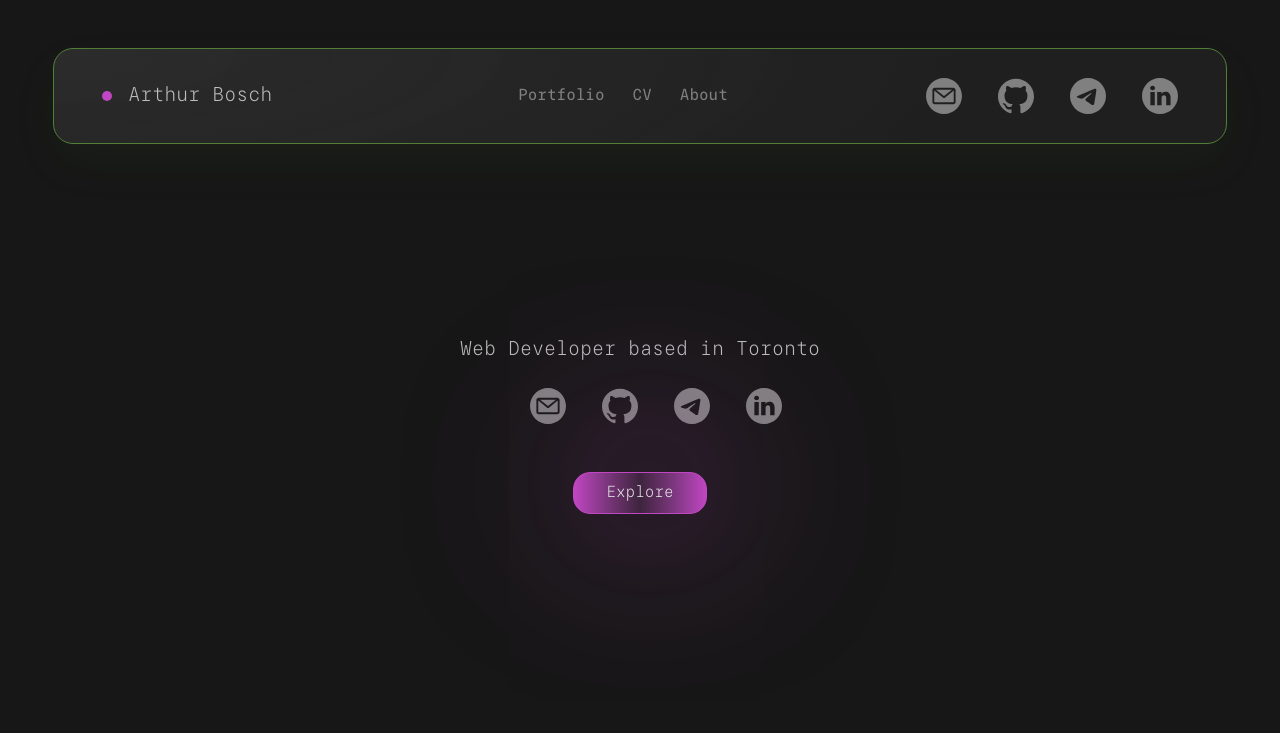
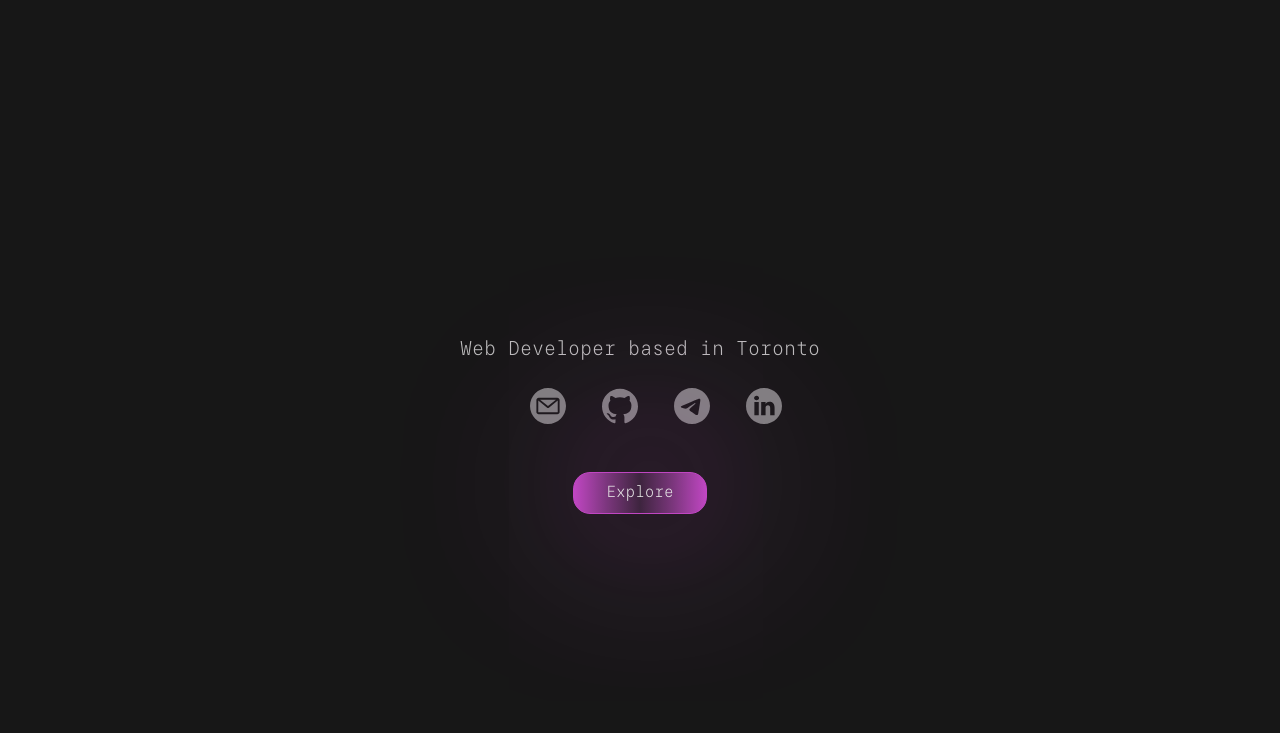
Before and after one commit to ArthurBosch/portfolio, a Next.js app: page / in a window 1280 px wide. Shown: the top 733 px of the page. Built offline with nearby package versions, Linux system fonts and the light colour scheme.

Commit message:
animation fix, header fix

```diff
--- a/app/components/mobile/MobileHeader/MobileHeader.tsx
+++ b/app/components/mobile/MobileHeader/MobileHeader.tsx
@@ -1,6 +1,6 @@
 import Logo from "@/components/ui/Header/Logo/Logo";
 import { IContext, MenuContext } from "@/shared/MenuContextProvider";
-import { FC, useContext } from "react";
+import { FC, useContext, useEffect, useRef } from "react";
 import MobileMenuButton from "../MobileMenu/MobileMenuButton";
 import styles from "./MobileHeader.module.scss";
 import cn from "classnames";
@@ -10,9 +10,19 @@ import { useScrollDirection } from "@/hooks/useScrollDirection";
 const MobileHeader: FC = () => {
   const { menuIsOpened } = useContext(MenuContext) as IContext;
   const scrollDirection = useScrollDirection();
+  const header = useRef() as React.MutableRefObject<HTMLDivElement>;
+
+  useEffect(() => {
+    if (window.scrollY > 1000) {
+      setTimeout(() => {
+        header.current.className = cn(styles.mobileHeader, styles.hidden);
+      }, 5000);
+    }
+  }, [scrollDirection]);
 
   return (
     <div
+      ref={header}
       className={cn(
         styles.mobileHeader,
         menuIsOpened && styles.mobileHeaderActive,
--- a/app/components/ui/Header/Header.tsx
+++ b/app/components/ui/Header/Header.tsx
@@ -1,34 +1,27 @@
-import { useMobile } from "@/hooks/useMobile";
 import { FC } from "react";
 import styles from "./Header.module.scss";
-import Links from "./Links/Links";
-import Logo from "./Logo/Logo";
-import Menu from "./Menu/Menu";
-import cn from "classnames";
-import { useScrollDirection } from "@/hooks/useScrollDirection";
-import MobileHeader from "@/components/mobile/MobileHeader/MobileHeader";
+
+import { useMobile } from "@/hooks/useMobile";
+import dynamic from "next/dynamic";
+
+const DynamicDesktopHeader = dynamic(() => import("./HeaderDesktop"), {
+  ssr: false,
+});
+
+const DynamicMobileHeader = dynamic(
+  () => import("@/components/mobile/MobileHeader/MobileHeader"),
+  {
+    ssr: false,
+  }
+);
 
 const Header: FC<{}> = () => {
-  const scrollDirection = useScrollDirection();
   const isMobile = useMobile();
 
   return (
     <>
-      <div
-        className={cn(
-          styles.wrapper,
-          scrollDirection === "down" ? styles.hidden : styles.shown
-        )}
-      >
-        {isMobile ? (
-          <MobileHeader />
-        ) : (
-          <div className={styles.header}>
-            <Logo />
-            <Menu />
-            <Links />
-          </div>
-        )}
+      <div className={styles.wrapper}>
+        {isMobile ? <DynamicMobileHeader /> : <DynamicDesktopHeader />}
       </div>
     </>
   );
--- /dev/null
+++ b/app/components/ui/Header/HeaderDesktop.tsx
@@ -0,0 +1,34 @@
+import { useMobile } from "@/hooks/useMobile";
+import { useScrollDirection } from "@/hooks/useScrollDirection";
+import { FC, useEffect, useRef } from "react";
+import styles from "./Header.module.scss";
+import cn from "classnames";
+import Logo from "./Logo/Logo";
+import Menu from "./Menu/Menu";
+import Links from "./Links/Links";
+
+const HeaderDesktop: FC = () => {
+  const scrollDirection = useScrollDirection();
+  const header = useRef() as React.MutableRefObject<HTMLDivElement>;
+
+  useEffect(() => {
+    setTimeout(() => {
+      header.current.className = cn(styles.header, styles.hidden);
+    }, 5000);
+  }, [scrollDirection]);
+  return (
+    <div
+      ref={header}
+      className={cn(
+        styles.header,
+        scrollDirection === "down" ? styles.hidden : styles.shown
+      )}
+    >
+      <Logo />
+      <Menu />
+      <Links />
+    </div>
+  );
+};
+
+export default HeaderDesktop;
--- a/pages/index.tsx
+++ b/pages/index.tsx
@@ -10,10 +10,8 @@ import dynamic from "next/dynamic";
 import Stack from "@/components/screens/Stack/Stack";
 import About from "@/components/screens/About/About";
 import Links from "@/components/screens/Links/Links";
+import Header from "@/components/ui/Header/Header";
 
-const DynamicHeader = dynamic(() => import("@/components/ui/Header/Header"), {
-  ssr: false,
-});
 const DynamicBackground = dynamic(
   () => import("@/components/ui/Background/Background"),
   {
@@ -48,7 +46,7 @@ export default function Home() {
       <MenuContextProvider>
         <div className={styles.appContainer}>
           {/* <MobileMenu /> */}
-          <DynamicHeader />
+          <Header />
           {/* <DynamicBackground /> */}
           <HomeScreen />
           <Portfolio />
```
